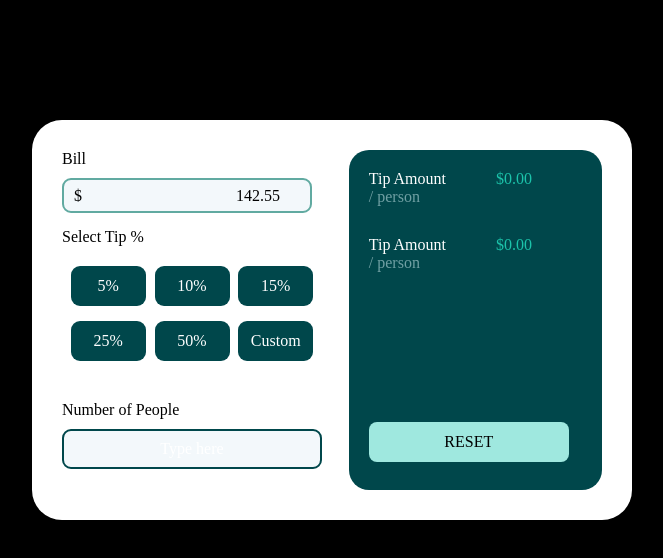
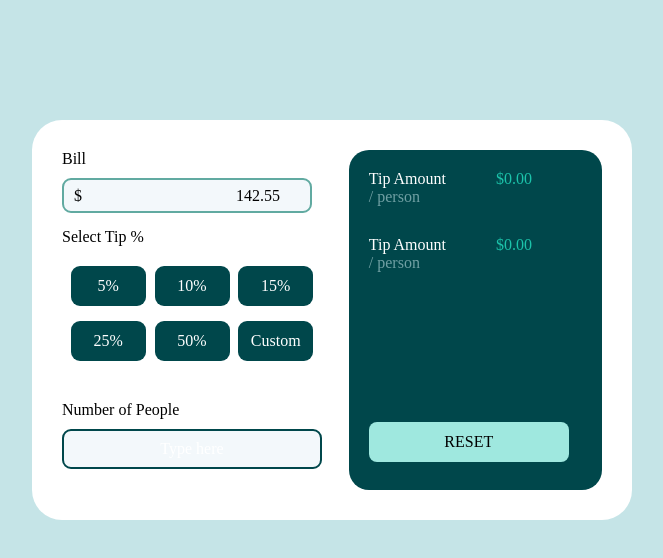
Before and after one commit to NuryanaNn/tip-calculator-app-main-Frontend-Mentor-Challenge, a plain HTML site: page index.html in a window 1280 px wide. Shown: the whole page, without its empty margins (308-971 px from the left). Drawn offline with Linux system fonts and the light colour scheme.

Commit message:
initial Commit

```diff
--- a/style.css
+++ b/style.css
@@ -5,7 +5,7 @@
 }
 
 body{
-    background: #000;
+    background: #c5e4e7;
     display: flex;
     flex-direction: column;
     align-items: center;
```
